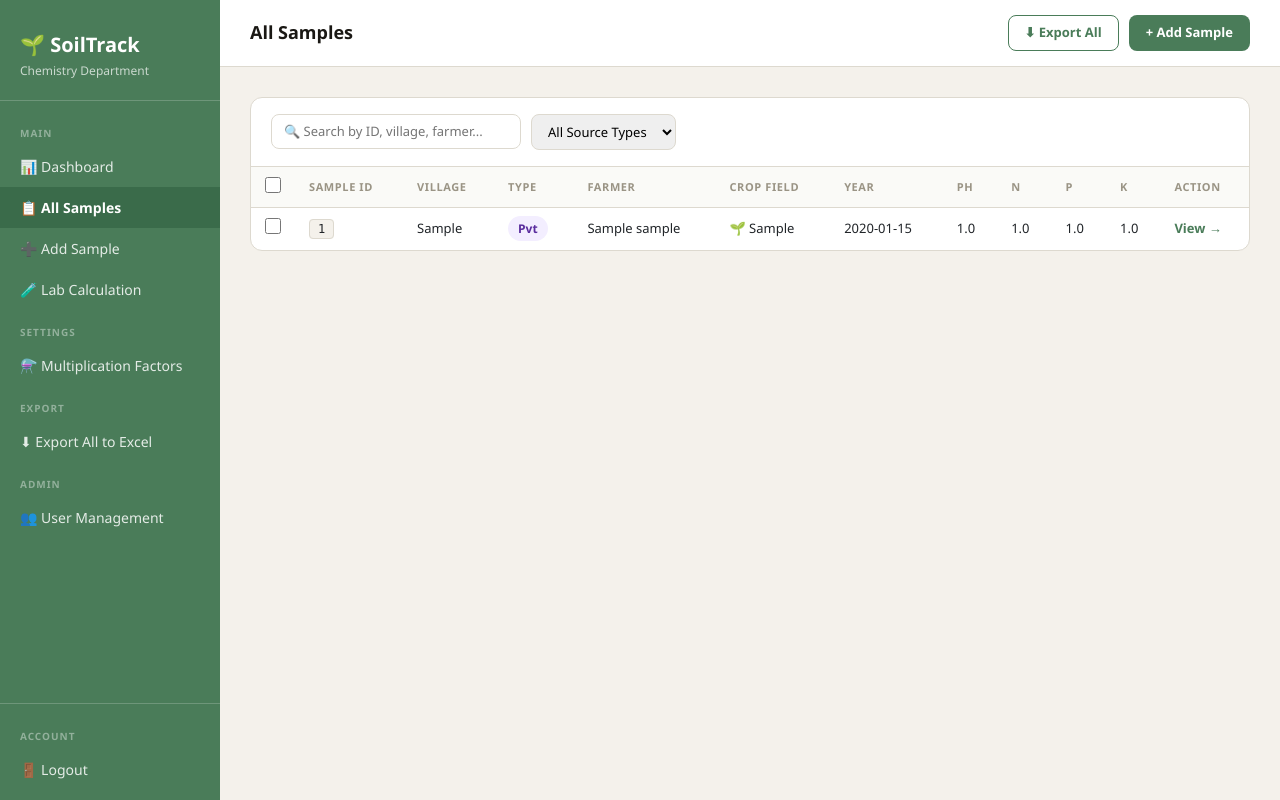
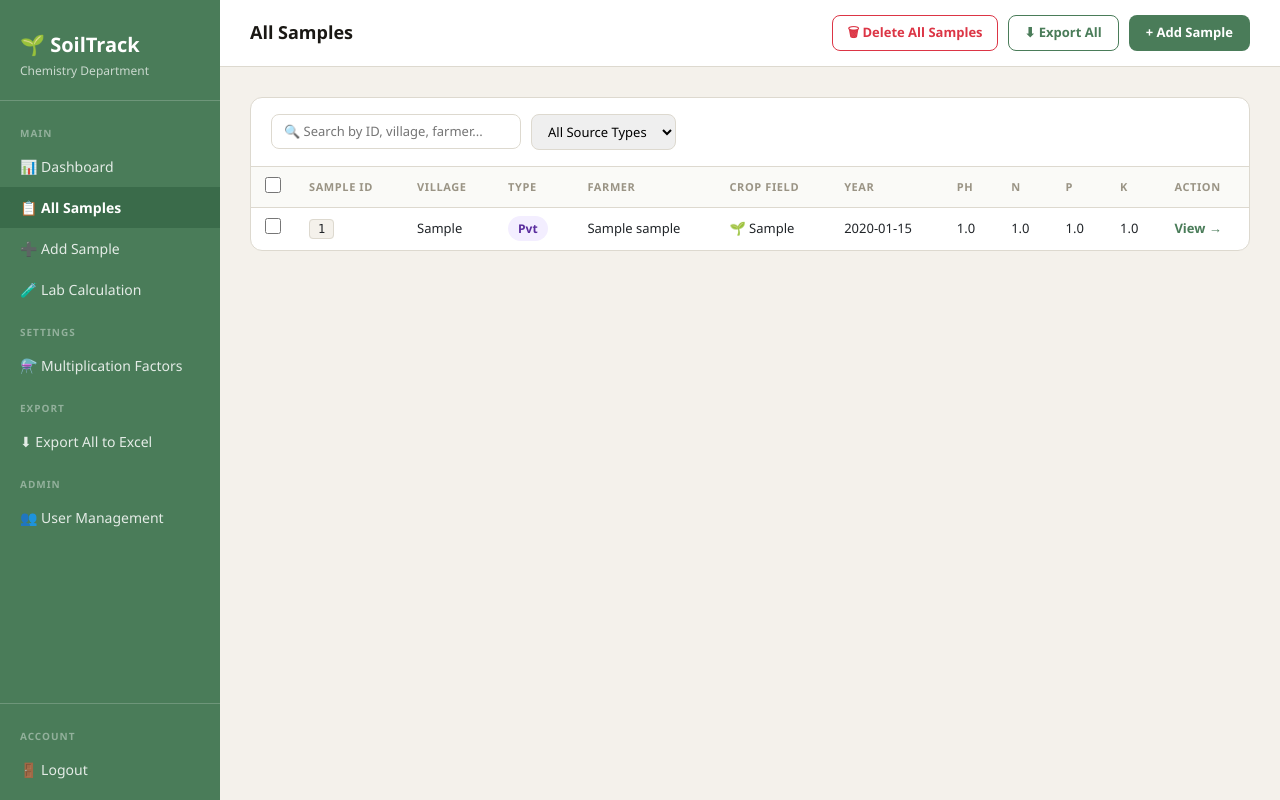
Before and after one commit to yashpakaye8-art/soiltrack-, a Flask app: page /samples in a window 1280 px wide. Run offline with Flask 3, Linux system fonts and the light colour scheme; the visitor is signed in with stand-in values (Sample User, id 1); tables that the repository leaves empty hold one stand-in row (values such as "Sample post"); some libraries are stand-ins or nearby versions.

Commit message:
feat: add bulk delete selected samples and Delete All Samples button to samples page

```diff
--- a/app.py
+++ b/app.py
@@ -1226,11 +1226,31 @@ def update_sample(id):
     return redirect(url_for('sample_detail', id=sample.id))
 
 @app.route('/delete/<int:id>')
-@admin_required
+@staff_or_admin_required
 def delete_sample(id):
     sample = db.session.get(Sample, id)
-    db.session.delete(sample)
-    db.session.commit()
+    if sample:
+        db.session.delete(sample)
+        db.session.commit()
+    return redirect(url_for('all_samples'))
+
+@app.route('/bulk-delete', methods=['POST'])
+@staff_or_admin_required
+def bulk_delete_samples():
+    sample_ids = request.form.getlist('sample_ids')
+    if sample_ids:
+        if 'all' in sample_ids:
+            num = Sample.query.delete()
+            db.session.commit()
+            flash(f'✅ All {num} samples have been deleted from the database.', 'success')
+        else:
+            ids = [int(i) for i in sample_ids if i.isdigit()]
+            if ids:
+                num = Sample.query.filter(Sample.id.in_(ids)).delete(synchronize_session=False)
+                db.session.commit()
+                flash(f'✅ Successfully deleted {num} selected samples.', 'success')
+    else:
+        flash('No samples selected for deletion.', 'error')
     return redirect(url_for('all_samples'))
 
 # ── Export ──
--- a/templates/samples.html
+++ b/templates/samples.html
@@ -267,7 +267,8 @@
         <button class="hamburger-btn" onclick="openSidebar()" aria-label="Open menu">☰</button>
         All Samples
     </div>
-    <div style="display:flex;gap:10px">
+    <div style="display:flex;gap:10px;align-items:center;flex-wrap:wrap">
+        <button type="button" onclick="deleteAllSamples()" class="btn btn-sm btn-outline-danger" style="border-radius:8px;padding:7px 14px;font-size:13px;font-weight:600">🗑 Delete All Samples</button>
         <a href="/export" class="btn btn-sm" style="background:white;color:#4A7C59;border:1px solid #4A7C59;border-radius:8px;padding:7px 16px;font-size:13px;font-weight:600">⬇ Export All</a>
         <a href="/add" class="btn btn-sm" style="background:#4A7C59;color:white;border-radius:8px;padding:7px 16px;font-size:13px;font-weight:600">+ Add Sample</a>
     </div>
@@ -335,11 +336,17 @@
 
 <div class="export-bar" id="exportBar">
     <div class="count-text"><b id="selectedCount">0</b> sample(s) selected</div>
-    <div>
+    <div style="display:flex; gap:10px; align-items:center; flex-wrap:wrap;">
         <button class="btn-clear-selection" onclick="clearSelection()">Clear</button>
+        <button type="button" class="btn btn-sm btn-danger fw-bold" onclick="submitBulkDelete()" style="border-radius:6px; padding:6px 14px; background:#DC2626; border:none; font-size:13px;">🗑 Delete Selected</button>
         <a href="#" id="exportSelectedBtn" class="btn-export-selected">⬇ Export Selected to Excel</a>
     </div>
 </div>
+
+<form id="bulkDeleteForm" method="POST" action="/bulk-delete" style="display:none;">
+    <input type="hidden" name="csrf_token" value="{{ csrf_token() }}"/>
+    <div id="bulkDeleteInputs"></div>
+</form>
 
 <script src="https://cdn.jsdelivr.net/npm/bootstrap@5.3.0/dist/js/bootstrap.bundle.min.js"></script>
 <script>
@@ -390,6 +397,28 @@ function clearSelection() {
     document.getElementById('selectAll').checked = false;
     updateSelection();
 }
+function submitBulkDelete() {
+    const checked = document.querySelectorAll('.row-check:checked');
+    if (checked.length === 0) return;
+    if (!confirm(`⚠️ Are you sure you want to DELETE ${checked.length} selected sample(s)? This action cannot be undone.`)) return;
+
+    const container = document.getElementById('bulkDeleteInputs');
+    container.innerHTML = '';
+    checked.forEach(c => {
+        const inp = document.createElement('input');
+        inp.type = 'hidden';
+        inp.name = 'sample_ids';
+        inp.value = c.value;
+        container.appendChild(inp);
+    });
+    document.getElementById('bulkDeleteForm').submit();
+}
+function deleteAllSamples() {
+    if (!confirm("⚠️ CAUTION: Are you sure you want to DELETE ALL SAMPLES in the database? This action cannot be undone!")) return;
+    const container = document.getElementById('bulkDeleteInputs');
+    container.innerHTML = '<input type="hidden" name="sample_ids" value="all"/>';
+    document.getElementById('bulkDeleteForm').submit();
+}
 function openSidebar() {
     document.getElementById('sidebar').classList.add('show');
     document.getElementById('sidebarOverlay').classList.add('show');
```
